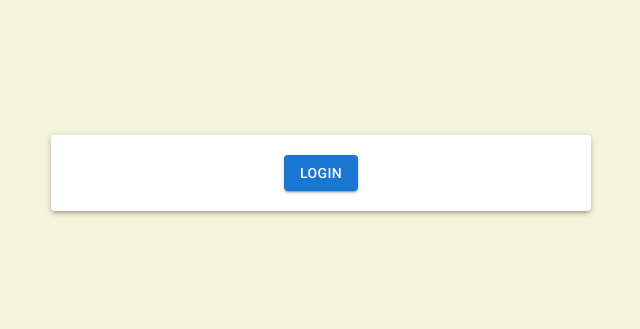
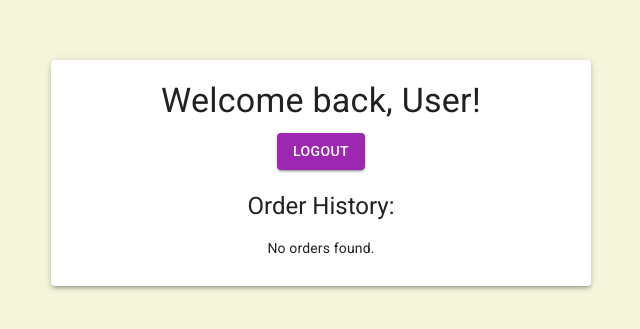
Before and after one commit to GitxRishi/FinalAuthentication, a React (Create React App) app: page /home in a window 1280 px wide. Shown: the part 251-580 px from the top of the page, without its empty margins (319-959 px from the left). Built offline with nearby package versions, Linux system fonts and the light colour scheme.

Commit message:
Initial commit

```diff
--- a/src/App.js
+++ b/src/App.js
@@ -1,39 +1,38 @@
-import React, { useContext } from 'react';
-import { Route, BrowserRouter as Router, Routes } from 'react-router-dom'; //this is routing
+import React from 'react';
+import { Route, BrowserRouter as Router, Routes } from 'react-router-dom';
 import './App.css';
-import Home from './Components/Home'; //yeh home page keliye
+import Home from './Components/Home';
 import Login from './Components/Login';
 import SignUp from './Components/SignUp';
-import { AuthContext, AuthProvider } from './Context/Authcontext';
-import { VisibilityContext, VisibilityProvider } from './Context/Context';
+import { AuthProvider } from './Context/Authcontext';
+import { VisibilityProvider } from './Context/Context';
 
-function App() {
 
-  const { loginVisib } = useContext(VisibilityContext);
+const App = () => {
 
   return (
     <div>
-      {loginVisib ? <Login /> : <SignUp />}
+      <Router>
+        <Routes>
+
+          <Route path="/" element={<Login />} />
+
+          <Route path="/signup" element={<SignUp />} />
+
+          <Route path="/login" element={<Login />} />
+
+          <Route path="/home" element={<Home />} />
+        </Routes>
+      </Router>
     </div>
   );
-}
-
+};
 
 const AppWrapper = () => {
   return (
     <AuthProvider>
       <VisibilityProvider>
-        <Router>
-          <Routes>
-
-            <Route path="/" element={<App />} />  {/* khaali / hua matlab signup vala page */}
-            {/* /home is homepage */}
-            <Route path="/home" element={<Home />} />
-            <Route path="/login" element={<Login />} />
-            <Route path="/SignUp" element={<SignUp />} />
-
-          </Routes>
-        </Router>
+        <App />
       </VisibilityProvider>
     </AuthProvider>
   );
--- a/src/Components/Home.js
+++ b/src/Components/Home.js
@@ -6,48 +6,63 @@ import { Box, Button, Typography, List, ListItem, Paper } from '@mui/material';
 const Home = () => {
   const { token, logout } = useContext(AuthContext); // Extract the token from context
   const [orderHistory, setOrderHistory] = useState([]);
+  const [error, setError] = useState(null); // State to capture any errors
+  const [loading, setLoading] = useState(true); // State to show loading status
 
   useEffect(() => {
     if (token) {
       // Fetch user order history with the token
       const fetchOrderHistory = async () => {
+        try {
           const response = await axios.get('https://uc-fd-auth-backend.onrender.com/user/orders', {
             headers: {
               Authorization: `Bearer ${token}`,
             },
           });
-        setOrderHistory(response.data);
+          setOrderHistory(response.data.orders);
+        } catch (err) {
+          setError('Failed to fetch order history.'); // Set error message
+        } finally {
+          setLoading(false); // Set loading to false after API call
+        }
       };
       fetchOrderHistory();
+    } else {
+      setLoading(false); // If no token, stop loading
     }
   }, [token]);
 
   return (
     <Box display="flex" justifyContent="center" alignItems="center" height="100vh" p={3}>
       <Paper elevation={3} sx={{ width: 500, padding: '20px', textAlign: 'center' }}>
-        {token ? (
+        {loading ? (
+          <Typography variant="h6">Loading order history...</Typography>
+        ) : error ? (
+          <Typography variant="h6" color="error">{error}</Typography>
+        ) : (
           <>
           <Typography variant="h4" gutterBottom>
               Welcome back, User!
           </Typography>
-            <Button variant="contained" color="secondary" onClick={logout} sx={{ marginBottom: '20px' }}>
+        <Button variant="contained" color="secondary" onClick={logout} sx={{ marginBottom: '20px' }} href='/login'>
               Logout
         </Button>
             <Typography variant="h5" gutterBottom>
               Order History:
         </Typography>
             <List>
-              {orderHistory.map((order) => (
+              {orderHistory.length > 0 ? (
+                orderHistory.map((order) => (
                   <ListItem key={order.id}>
                     <Typography variant="body1">{order.name}</Typography>
                   </ListItem>
-              ))}
+                ))
+              ) : (
+                <Typography variant="body2">No orders found.</Typography>
+              )}
+
             </List>
           </>
-        ) : (
-          <Button variant="contained" color="primary" href="/login">
-            Login
-          </Button>
         )}
       </Paper>
     </Box>
--- a/src/Components/Login.js
+++ b/src/Components/Login.js
@@ -3,13 +3,17 @@ import { TextField, Button, Typography, Box, Paper } from '@mui/material';
 import { VisibilityContext } from '../Context/Context';
 import { AuthContext } from '../Context/Authcontext'
 import axios from 'axios'; // To make the API call
+import {useNavigate} from 'react-router-dom';
 
 const Login = () => {
 
-  const { setLoginVisib, storeToken } = useContext(VisibilityContext); // Extract storeToken from context
+  const { setLoginVisib } = useContext(VisibilityContext); // Extract storeToken from context
+  const {storeToken} = useContext(AuthContext);
   const [email, setEmail] = useState('');
   const [password, setPass] = useState('');
   const [error, setError] = useState('');
+
+  const navigate = useNavigate();
 
   const handleClick = () => {
     setLoginVisib(false); // This will trigger the SignUp view
@@ -23,7 +27,9 @@ const Login = () => {
       const response = await axios.post('https://uc-fd-auth-backend.onrender.com/user/login', {
         email,
         password,
-      });
+      }, { headers: { 'Content-Type': 'application/json' } });
+
+      console.log("submitting form");
 
       // Assuming the token is returned in the response
       const token  = response.data;
@@ -33,8 +39,23 @@ const Login = () => {
 
       // Redirect or show the authenticated page
       setLoginVisib(false);
+
+      navigate("/home");
+
     } catch (err) {
-      setError('Invalid login credentials');
+      if (err.response) {
+        // Backend error (invalid credentials)
+        console.error('Backend error:', err.response.data);
+        setError('Invalid login credentials');
+      } else if (err.request) {
+        // No response received (network error)
+        console.error('Network error:', err.request);
+        setError('Network error. Please try again.');
+      } else {
+        // Some other error occurred
+        console.error('Error:', err.message);
+        setError('An unexpected error occurred.');
+      }
     }
   };
 
```
Lines whose indentation alone changed are shown as unchanged.
